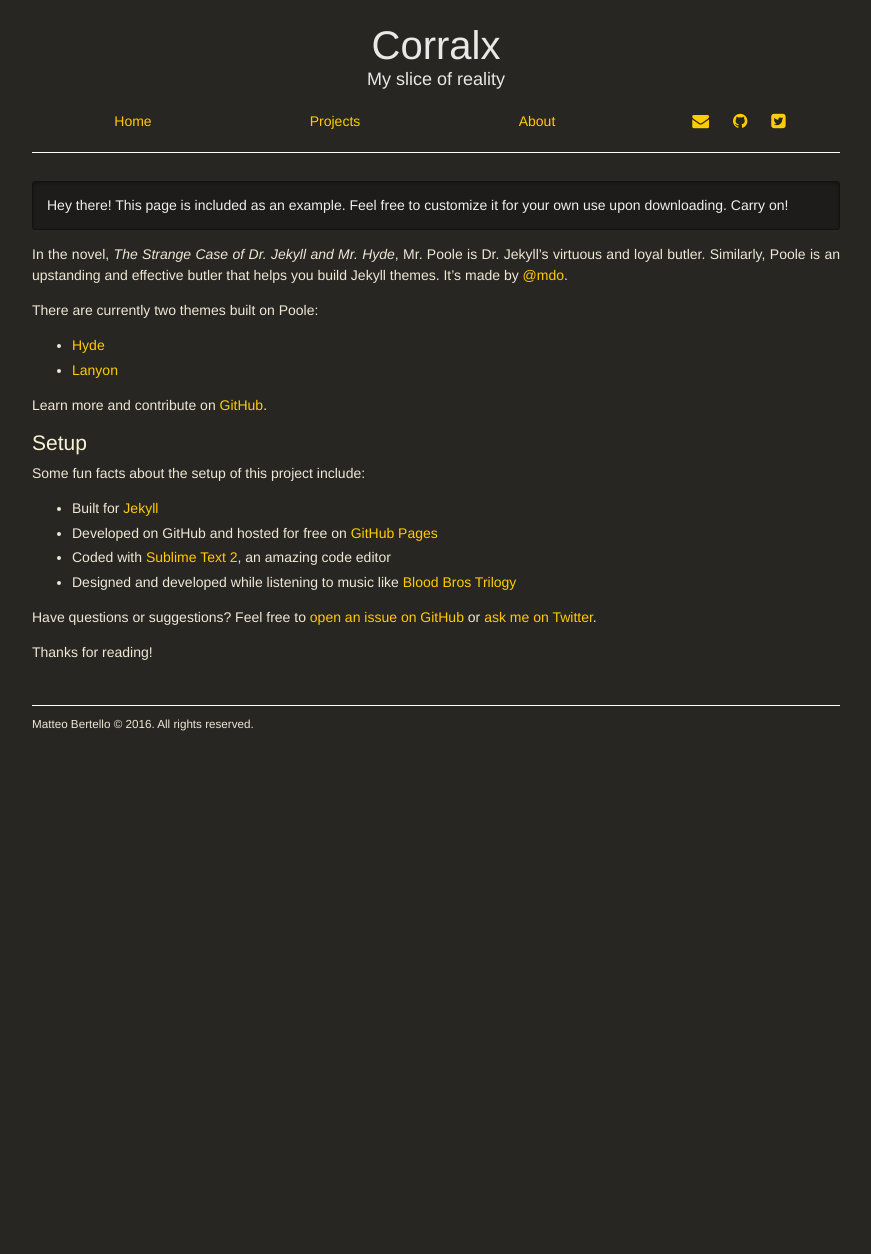
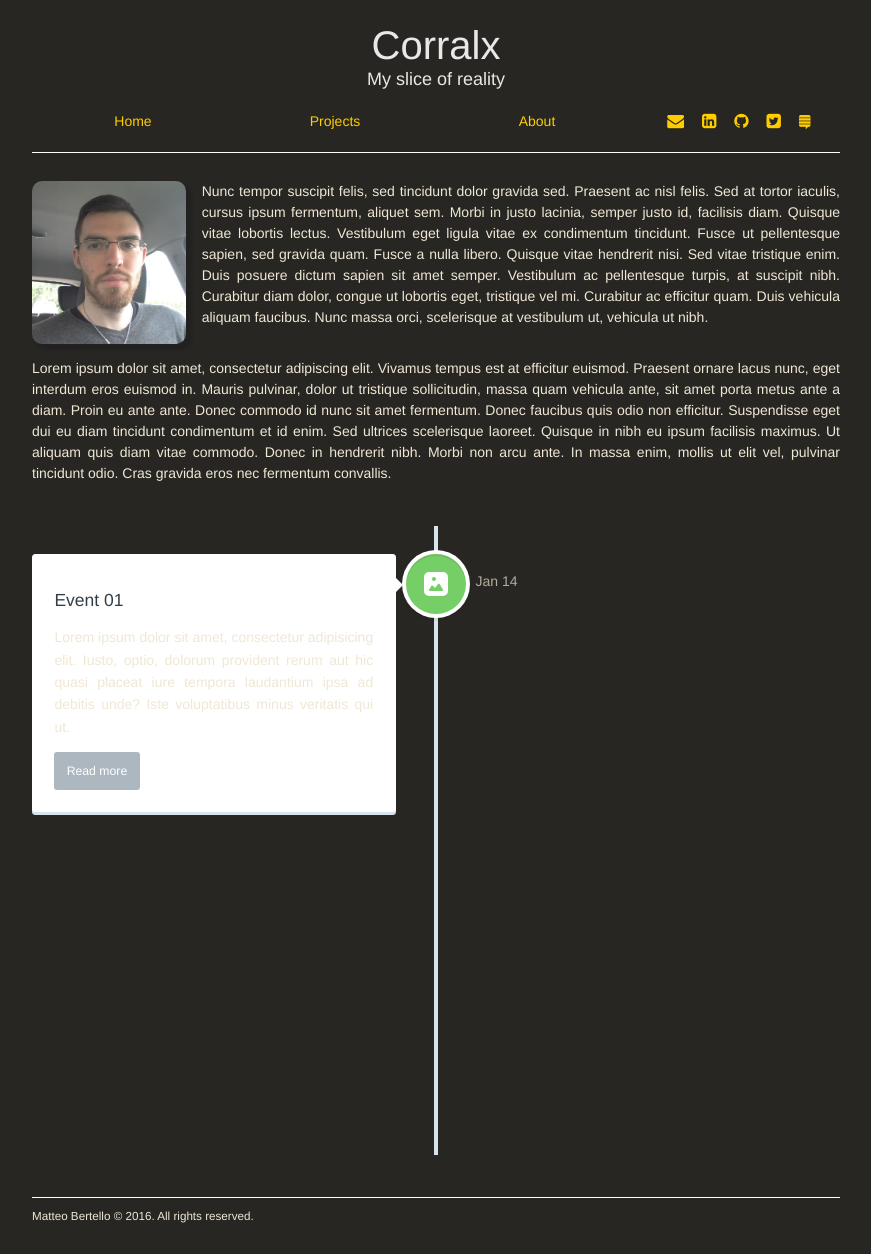
Before and after one commit to Corralx/corralx.github.io, a Jekyll site: the page built from about.html, in a window 1280 px wide. Shown: the whole page, without its empty margins (204-1075 px from the left). Built offline with Jekyll 4.4.1, drawn with Linux system fonts in a browser that asks for light colours; some web fonts are replaced; before the commit the page ends 900 px from its top, so only the background shows below that.

Commit message:
Added timeline stub on about page

```diff
--- a/_config.yml
+++ b/_config.yml
@@ -32,6 +32,8 @@ author:
 collections:
   projects:
     output: true
+  timeline:
+    output: false
 
 # Gems
 gems:
--- a/_layouts/default.html
+++ b/_layouts/default.html
@@ -28,15 +28,13 @@
             </li>
             <li>
               <a class="icon" href="mailto:{{ site.author.email }}"><i class="fa fa-envelope"></i></a>
-              <!--
               <a class="icon" href="https://linkedin.com/in/{{ site.author.linkedin }}" target="_blank" rel="noopener noreferrer"><i class="fa fa-linkedin-square"></i></a>
-              -->
               <a class="icon" href="https://github.com/{{ site.author.github }}" target="_blank" rel="noopener noreferrer"><i class="fa fa-github"></i></a>
               <a class="icon" href="https://twitter.com/{{ site.author.twitter }}" target="_blank" rel="noopener noreferrer"><i class="fa fa-twitter-square"></i></a>
               <!--
               <a class="icon" href="https://stackoverflow.com/users/{{ site.author.stackoverflow }}" target="_blank" rel="noopener noreferrer"><i class="fa fa-stack-overflow"></i></a>
+              -->
               <a class="icon" href="https://stackexchange.com/users/{{ site.author.stackexchange }}" target="_blank" rel="noopener noreferrer"><i class="fa fa-stack-exchange"></i></a>
-              -->
             </li>
           </ul>
         </nav>
@@ -56,7 +54,6 @@
 
     <script src="https://ajax.googleapis.com/ajax/libs/jquery/1.12.2/jquery.min.js"></script>
     <script src="{{ site.baseurl }}/public/js/jquery.slicknav.min.js"></script>
-
     <script>
     $('#menu').slicknav(
     {
@@ -66,12 +63,13 @@
     </script>
 
     <script src="{{ site.baseurl }}/public/js/lightbox.min.js"></script>
-
     <script>
     lightbox.option({
       'resizeDuration': 300
     })
     </script>
+
+    <script src="{{ site.base_url }}/public/js/timeline.js"></script>
 
     {% if site.analytics_id %}
     <script>
--- /dev/null
+++ b/_sass/_about.scss
@@ -0,0 +1,425 @@
+#about-container {
+	width: 100%;
+	height: auto;
+}
+
+#about-photo {
+	float: left;
+	width: 19%;
+	height: auto;
+	border-radius: 10px;
+	box-shadow: 5px 5px 3px #212121;
+}
+
+#about-photo-text {
+	float: right;
+	width: 79%;
+}
+
+#about-desc {
+	width: 100%;
+	clear: both;
+}
+
+#cd-timeline {
+  position: relative;
+  padding: 2em 0;
+  margin-top: 2em;
+  margin-bottom: 2em;
+}
+#cd-timeline::before {
+  /* this is the vertical line */
+  content: '';
+  position: absolute;
+  top: 0;
+  left: 18px;
+  height: 100%;
+  width: 4px;
+  background: #d7e4ed;
+}
+@media only screen and (min-width: 850px) {
+  #cd-timeline {
+    margin-top: 3em;
+    margin-bottom: 3em;
+  }
+  #cd-timeline::before {
+    left: 50%;
+    margin-left: -2px;
+  }
+}
+
+.cd-timeline-block {
+  position: relative;
+  margin: 2em 0;
+}
+.cd-timeline-block:after {
+  content: "";
+  display: table;
+  clear: both;
+}
+.cd-timeline-block:first-child {
+  margin-top: 0;
+}
+.cd-timeline-block:last-child {
+  margin-bottom: 0;
+}
+@media only screen and (min-width: 850px) {
+  .cd-timeline-block {
+    margin: 4em 0;
+  }
+  .cd-timeline-block:first-child {
+    margin-top: 0;
+  }
+  .cd-timeline-block:last-child {
+    margin-bottom: 0;
+  }
+}
+
+.cd-timeline-img {
+  position: absolute;
+  top: 0;
+  left: 0;
+  width: 40px;
+  height: 40px;
+  border-radius: 50%;
+  box-shadow: 0 0 0 4px white, inset 0 2px 0 rgba(0, 0, 0, 0.08), 0 3px 0 4px rgba(0, 0, 0, 0.05);
+}
+.cd-timeline-img img {
+  display: block;
+  width: 24px;
+  height: 24px;
+  position: relative;
+  left: 50%;
+  top: 50%;
+  margin-left: -12px;
+  margin-top: -12px;
+}
+.cd-timeline-img.cd-picture {
+  background: #75ce66;
+}
+.cd-timeline-img.cd-movie {
+  background: #c03b44;
+}
+.cd-timeline-img.cd-location {
+  background: #f0ca45;
+}
+@media only screen and (min-width: 850px) {
+  .cd-timeline-img {
+    width: 60px;
+    height: 60px;
+    left: 50%;
+    margin-left: -30px;
+    /* Force Hardware Acceleration in WebKit */
+    -webkit-transform: translateZ(0);
+    -webkit-backface-visibility: hidden;
+  }
+  .cssanimations .cd-timeline-img.is-hidden {
+    visibility: hidden;
+  }
+  .cssanimations .cd-timeline-img.bounce-in {
+    visibility: visible;
+    -webkit-animation: cd-bounce-1 0.6s;
+    -moz-animation: cd-bounce-1 0.6s;
+    animation: cd-bounce-1 0.6s;
+  }
+}
+
+@-webkit-keyframes cd-bounce-1 {
+  0% {
+    opacity: 0;
+    -webkit-transform: scale(0.5);
+  }
+
+  60% {
+    opacity: 1;
+    -webkit-transform: scale(1.2);
+  }
+
+  100% {
+    -webkit-transform: scale(1);
+  }
+}
+@-moz-keyframes cd-bounce-1 {
+  0% {
+    opacity: 0;
+    -moz-transform: scale(0.5);
+  }
+
+  60% {
+    opacity: 1;
+    -moz-transform: scale(1.2);
+  }
+
+  100% {
+    -moz-transform: scale(1);
+  }
+}
+@keyframes cd-bounce-1 {
+  0% {
+    opacity: 0;
+    -webkit-transform: scale(0.5);
+    -moz-transform: scale(0.5);
+    -ms-transform: scale(0.5);
+    -o-transform: scale(0.5);
+    transform: scale(0.5);
+  }
+
+  60% {
+    opacity: 1;
+    -webkit-transform: scale(1.2);
+    -moz-transform: scale(1.2);
+    -ms-transform: scale(1.2);
+    -o-transform: scale(1.2);
+    transform: scale(1.2);
+  }
+
+  100% {
+    -webkit-transform: scale(1);
+    -moz-transform: scale(1);
+    -ms-transform: scale(1);
+    -o-transform: scale(1);
+    transform: scale(1);
+  }
+}
+.cd-timeline-content {
+  position: relative;
+  margin-left: 60px;
+  background: white;
+  border-radius: 0.25em;
+  padding: 1em;
+  box-shadow: 0 3px 0 #d7e4ed;
+}
+.cd-timeline-content:after {
+  content: "";
+  display: table;
+  clear: both;
+}
+.cd-timeline-content h2 {
+  color: #303e49;
+}
+.cd-timeline-content p, .cd-timeline-content .cd-read-more, .cd-timeline-content .cd-date {
+  font-size: 13px;
+  font-size: 0.8125rem;
+}
+.cd-timeline-content .cd-read-more, .cd-timeline-content .cd-date {
+  display: inline-block;
+}
+.cd-timeline-content p {
+  margin: 1em 0;
+  line-height: 1.6;
+}
+.cd-timeline-content .cd-read-more {
+  float: right;
+  padding: .8em 1em;
+  background: #acb7c0;
+  color: white;
+  border-radius: 0.25em;
+}
+.no-touch .cd-timeline-content .cd-read-more:hover {
+  background-color: #bac4cb;
+}
+.cd-timeline-content .cd-date {
+  float: left;
+  padding: .8em 0;
+  opacity: .7;
+}
+.cd-timeline-content::before {
+  content: '';
+  position: absolute;
+  top: 16px;
+  right: 100%;
+  height: 0;
+  width: 0;
+  border: 7px solid transparent;
+  border-right: 7px solid white;
+}
+
+@media only screen and (min-width: 850px) {
+  .cd-timeline-content h2 {
+    font-size: 20px;
+    font-size: 1.25rem;
+  }
+  .cd-timeline-content p {
+    font-size: 16px;
+    font-size: 1rem;
+  }
+  .cd-timeline-content .cd-read-more, .cd-timeline-content .cd-date {
+    font-size: 14px;
+    font-size: 0.875rem;
+  }
+}
+
+@media only screen and (min-width: 850px) {
+  .cd-timeline-content {
+    margin-left: 0;
+    padding: 1.6em;
+    width: 45%;
+  }
+  .cd-timeline-content::before {
+    top: 24px;
+    left: 100%;
+    border-color: transparent;
+    border-left-color: white;
+  }
+  .cd-timeline-content .cd-read-more {
+    float: left;
+  }
+  .cd-timeline-content .cd-date {
+    position: absolute;
+    width: 100%;
+    left: 122%;
+    top: 6px;
+    font-size: 16px;
+    font-size: 1rem;
+  }
+  .cd-timeline-block:nth-child(even) .cd-timeline-content {
+    float: right;
+  }
+  .cd-timeline-block:nth-child(even) .cd-timeline-content::before {
+    top: 24px;
+    left: auto;
+    right: 100%;
+    border-color: transparent;
+    border-right-color: white;
+  }
+  .cd-timeline-block:nth-child(even) .cd-timeline-content .cd-read-more {
+    float: right;
+  }
+  .cd-timeline-block:nth-child(even) .cd-timeline-content .cd-date {
+    left: auto;
+    right: 122%;
+    text-align: right;
+  }
+  .cssanimations .cd-timeline-content.is-hidden {
+    visibility: hidden;
+  }
+  .cssanimations .cd-timeline-content.bounce-in {
+    visibility: visible;
+    -webkit-animation: cd-bounce-2 0.6s;
+    -moz-animation: cd-bounce-2 0.6s;
+    animation: cd-bounce-2 0.6s;
+  }
+}
+
+@media only screen and (min-width: 850px) {
+  /* inverse bounce effect on even content blocks */
+  .cssanimations .cd-timeline-block:nth-child(even) .cd-timeline-content.bounce-in {
+    -webkit-animation: cd-bounce-2-inverse 0.6s;
+    -moz-animation: cd-bounce-2-inverse 0.6s;
+    animation: cd-bounce-2-inverse 0.6s;
+  }
+}
+@-webkit-keyframes cd-bounce-2 {
+  0% {
+    opacity: 0;
+    -webkit-transform: translateX(-100px);
+  }
+
+  60% {
+    opacity: 1;
+    -webkit-transform: translateX(20px);
+  }
+
+  100% {
+    -webkit-transform: translateX(0);
+  }
+}
+@-moz-keyframes cd-bounce-2 {
+  0% {
+    opacity: 0;
+    -moz-transform: translateX(-100px);
+  }
+
+  60% {
+    opacity: 1;
+    -moz-transform: translateX(20px);
+  }
+
+  100% {
+    -moz-transform: translateX(0);
+  }
+}
+@keyframes cd-bounce-2 {
+  0% {
+    opacity: 0;
+    -webkit-transform: translateX(-100px);
+    -moz-transform: translateX(-100px);
+    -ms-transform: translateX(-100px);
+    -o-transform: translateX(-100px);
+    transform: translateX(-100px);
+  }
+
+  60% {
+    opacity: 1;
+    -webkit-transform: translateX(20px);
+    -moz-transform: translateX(20px);
+    -ms-transform: translateX(20px);
+    -o-transform: translateX(20px);
+    transform: translateX(20px);
+  }
+
+  100% {
+    -webkit-transform: translateX(0);
+    -moz-transform: translateX(0);
+    -ms-transform: translateX(0);
+    -o-transform: translateX(0);
+    transform: translateX(0);
+  }
+}
+@-webkit-keyframes cd-bounce-2-inverse {
+  0% {
+    opacity: 0;
+    -webkit-transform: translateX(100px);
+  }
+
+  60% {
+    opacity: 1;
+    -webkit-transform: translateX(-20px);
+  }
+
+  100% {
+    -webkit-transform: translateX(0);
+  }
+}
+@-moz-keyframes cd-bounce-2-inverse {
+  0% {
+    opacity: 0;
+    -moz-transform: translateX(100px);
+  }
+
+  60% {
+    opacity: 1;
+    -moz-transform: translateX(-20px);
+  }
+
+  100% {
+    -moz-transform: translateX(0);
+  }
+}
+@keyframes cd-bounce-2-inverse {
+  0% {
+    opacity: 0;
+    -webkit-transform: translateX(100px);
+    -moz-transform: translateX(100px);
+    -ms-transform: translateX(100px);
+    -o-transform: translateX(100px);
+    transform: translateX(100px);
+  }
+
+  60% {
+    opacity: 1;
+    -webkit-transform: translateX(-20px);
+    -moz-transform: translateX(-20px);
+    -ms-transform: translateX(-20px);
+    -o-transform: translateX(-20px);
+    transform: translateX(-20px);
+  }
+
+  100% {
+    -webkit-transform: translateX(0);
+    -moz-transform: translateX(0);
+    -ms-transform: translateX(0);
+    -o-transform: translateX(0);
+    transform: translateX(0);
+  }
+}
--- a/_sass/_masthead.scss
+++ b/_sass/_masthead.scss
@@ -72,8 +72,8 @@
 #menu ul li .icon {
   padding-top: 18px;
   padding-bottom: 18px;
-  padding-left: 10px;
-  padding-right: 10px;
+  padding-left: 7px;
+  padding-right: 7px;
   font-size: 120%;
 }
 
--- /dev/null
+++ b/about.html
@@ -0,0 +1,38 @@
+---
+layout: default
+title: About
+---
+
+<div id="about-container">
+	<div id="about-top-row">
+		<img id="about-photo" src="{{ site.base_url }}/public/myself.jpg">
+		<div id="about-photo-text">
+			<p>
+			Nunc tempor suscipit felis, sed tincidunt dolor gravida sed. Praesent ac nisl felis. Sed at tortor iaculis, cursus ipsum fermentum, aliquet sem. Morbi in justo lacinia, semper justo id, facilisis diam. Quisque vitae lobortis lectus. Vestibulum eget ligula vitae ex condimentum tincidunt. Fusce ut pellentesque sapien, sed gravida quam. Fusce a nulla libero. Quisque vitae hendrerit nisi. Sed vitae tristique enim. Duis posuere dictum sapien sit amet semper. Vestibulum ac pellentesque turpis, at suscipit nibh. Curabitur diam dolor, congue ut lobortis eget, tristique vel mi. Curabitur ac efficitur quam. Duis vehicula aliquam faucibus. Nunc massa orci, scelerisque at vestibulum ut, vehicula ut nibh.
+			</p>
+		</div>
+	</div>
+	<div id="about-desc">
+		<p>
+Lorem ipsum dolor sit amet, consectetur adipiscing elit. Vivamus tempus est at efficitur euismod. Praesent ornare lacus nunc, eget interdum eros euismod in. Mauris pulvinar, dolor ut tristique sollicitudin, massa quam vehicula ante, sit amet porta metus ante a diam. Proin eu ante ante. Donec commodo id nunc sit amet fermentum. Donec faucibus quis odio non efficitur. Suspendisse eget dui eu diam tincidunt condimentum et id enim. Sed ultrices scelerisque laoreet. Quisque in nibh eu ipsum facilisis maximus. Ut aliquam quis diam vitae commodo. Donec in hendrerit nibh. Morbi non arcu ante. In massa enim, mollis ut elit vel, pulvinar tincidunt odio. Cras gravida eros nec fermentum convallis.
+		</p>
+	</div>
+
+	<section id="cd-timeline" class="cd-container cssanimations">
+		{% assign events = site.timeline | where:'published','true' %}
+		{% for event in events %}
+			<div class="cd-timeline-block">
+			<div class="cd-timeline-img cd-picture">
+				<img src="{{ site.base_url }}/public/img/cd-icon-picture.svg" alt="Picture">
+			</div> <!-- cd-timeline-img -->
+
+			<div class="cd-timeline-content">
+				<h2>{{ event.title }}</h2>
+				<p>Lorem ipsum dolor sit amet, consectetur adipisicing elit. Iusto, optio, dolorum provident rerum aut hic quasi placeat iure tempora laudantium ipsa ad debitis unde? Iste voluptatibus minus veritatis qui ut.</p>
+				<a href="#0" class="cd-read-more">Read more</a>
+				<span class="cd-date">Jan 14</span>
+			</div> <!-- cd-timeline-content -->
+			</div> <!-- cd-timeline-block -->
+		{% endfor %}
+	</section> <!-- cd-timeline -->
+</div>
--- a/about.md
+++ /dev/null
@@ -1,30 +0,0 @@
----
-layout: page
-title: About
----
-
-<p class="message">
-  Hey there! This page is included as an example. Feel free to customize it for your own use upon downloading. Carry on!
-</p>
-
-In the novel, *The Strange Case of Dr. Jekyll and Mr. Hyde*, Mr. Poole is Dr. Jekyll's virtuous and loyal butler. Similarly, Poole is an upstanding and effective butler that helps you build Jekyll themes. It's made by [@mdo](https://twitter.com/mdo).
-
-There are currently two themes built on Poole:
-
-* [Hyde](http://hyde.getpoole.com)
-* [Lanyon](http://lanyon.getpoole.com)
-
-Learn more and contribute on [GitHub](https://github.com/poole).
-
-## Setup
-
-Some fun facts about the setup of this project include:
-
-* Built for [Jekyll](http://jekyllrb.com)
-* Developed on GitHub and hosted for free on [GitHub Pages](https://pages.github.com)
-* Coded with [Sublime Text 2](http://sublimetext.com), an amazing code editor
-* Designed and developed while listening to music like [Blood Bros Trilogy](https://soundcloud.com/maddecent/sets/blood-bros-series)
-
-Have questions or suggestions? Feel free to [open an issue on GitHub](https://github.com/poole/poole/issues/new) or [ask me on Twitter](https://twitter.com/mdo).
-
-Thanks for reading!
--- /dev/null
+++ b/public/js/timeline.js
@@ -0,0 +1,26 @@
+$(document).ready(function($){
+	var timelineBlocks = $('.cd-timeline-block'),
+		offset = 0.8;
+
+	//hide timeline blocks which are outside the viewport
+	hideBlocks(timelineBlocks, offset);
+
+	//on scolling, show/animate timeline blocks when enter the viewport
+	$(window).on('scroll', function(){
+		(!window.requestAnimationFrame)
+			? setTimeout(function(){ showBlocks(timelineBlocks, offset); }, 100)
+			: window.requestAnimationFrame(function(){ showBlocks(timelineBlocks, offset); });
+	});
+
+	function hideBlocks(blocks, offset) {
+		blocks.each(function(){
+			( $(this).offset().top > $(window).scrollTop()+$(window).height()*offset ) && $(this).find('.cd-timeline-img, .cd-timeline-content').addClass('is-hidden');
+		});
+	}
+
+	function showBlocks(blocks, offset) {
+		blocks.each(function(){
+			( $(this).offset().top <= $(window).scrollTop()+$(window).height()*offset && $(this).find('.cd-timeline-img').hasClass('is-hidden') ) && $(this).find('.cd-timeline-img, .cd-timeline-content').removeClass('is-hidden').addClass('bounce-in');
+		});
+	}
+});
--- a/styles.scss
+++ b/styles.scss
@@ -19,3 +19,4 @@
 @import "message";
 @import "projects";
 @import "project";
+@import "about";
```
Also changed, not shown: _timeline/event01.md (added, +5 -0 lines), _timeline/event02.md (added, +5 -0 lines), public/img/cd-icon-location.svg (added), public/img/cd-icon-movie.svg (added), public/img/cd-icon-picture.svg (added), public/myself.jpg (added).
